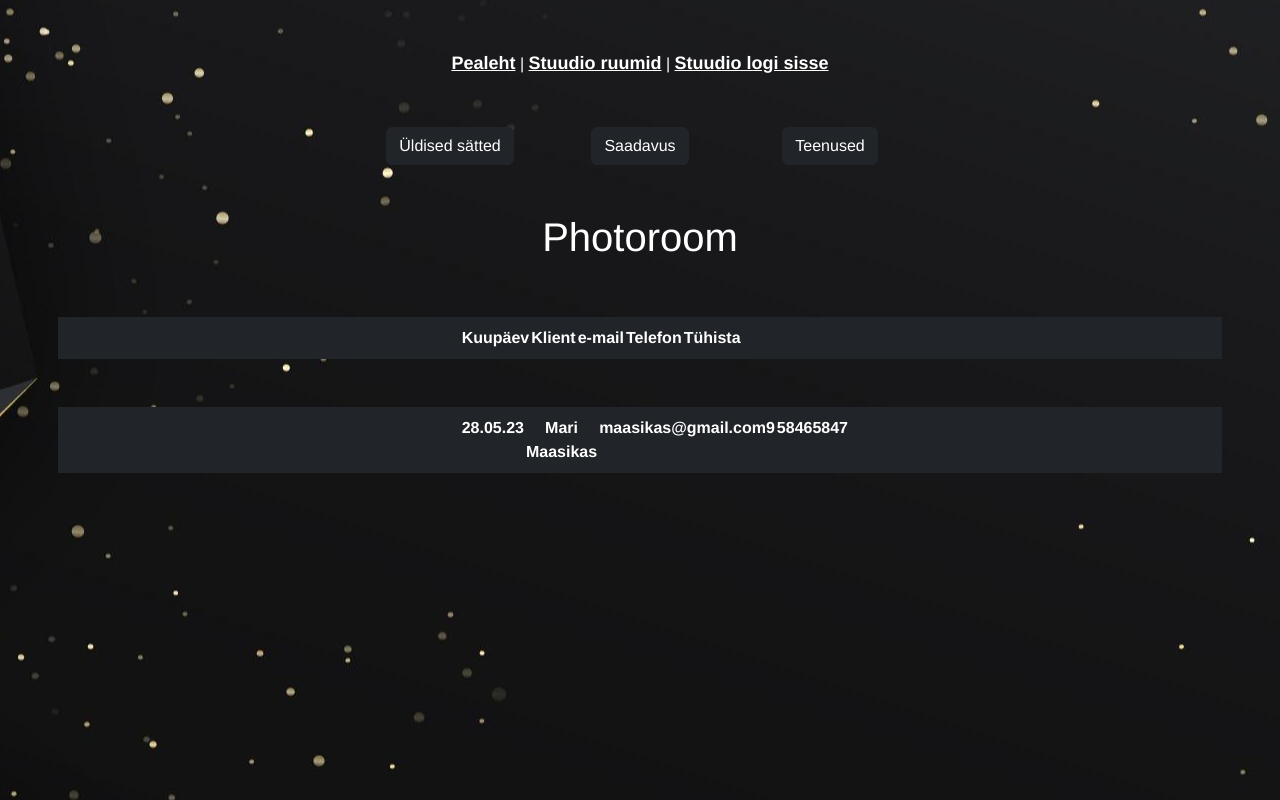
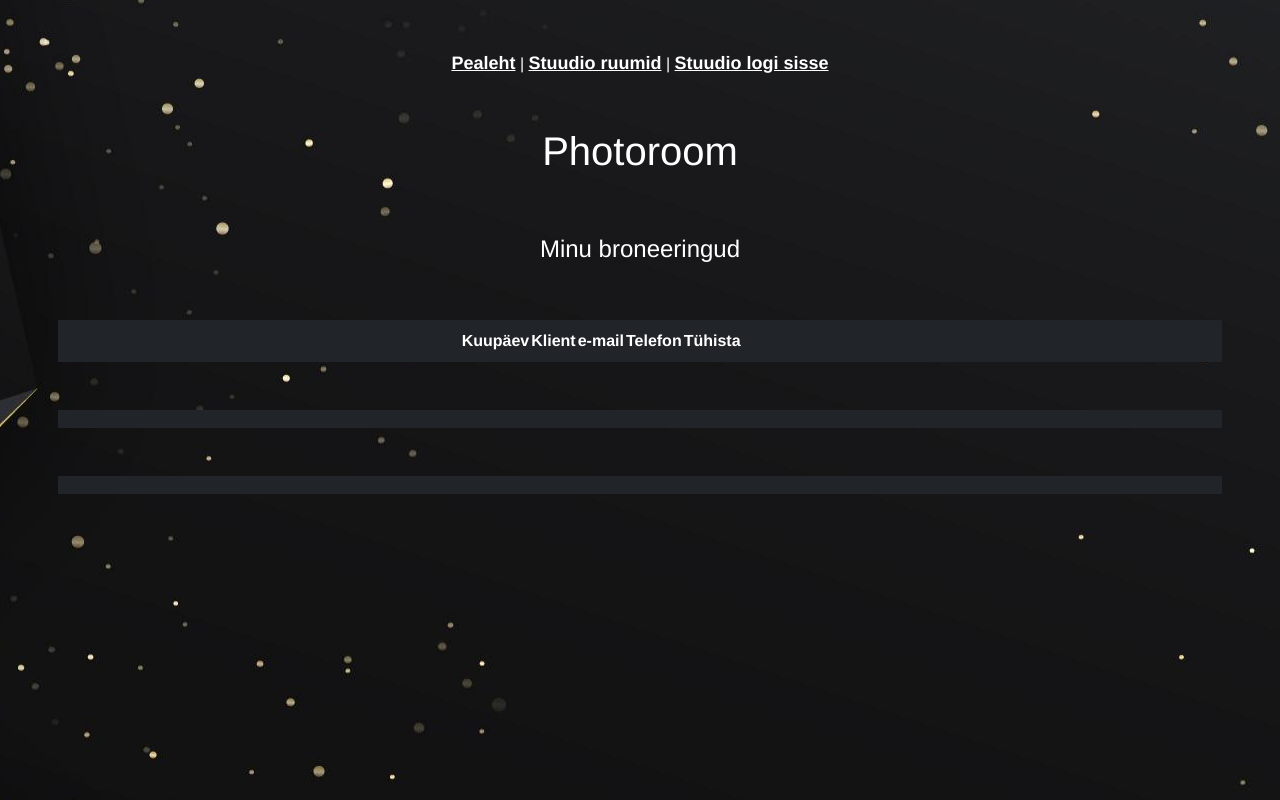
Before and after one commit to KaimarLilienthal/fotostudio_front, a Vue app: page /studio/general-reservation in a window 1280 px wide. Built offline with nearby package versions, Linux system fonts and the light colour scheme.

Commit message:
LIISIS-26.05

```diff
--- a/src/views/StudioGeneralAvailabilityView.vue
+++ b/src/views/StudioGeneralAvailabilityView.vue
@@ -1,16 +1,4 @@
 <template>
-    <div class="container">
-        <div class="row mb-5 justify-content-center">
-            <div class="col col-2">
-                <button @click="navigateToGeneralView" type="button" class="btn btn-dark">Üldised sätted</button>
-            </div>
-            <div class="col col-2">
-                <button @click="navigateToSettingsView" type="button" class="btn btn-dark">Teenused</button>
-            </div>
-            <div class="col col-2">
-                <button @click="navigateToReservationView" type="button" class="btn btn-dark">Broneeringud</button>
-            </div>
-        </div>
         <div class="row mb-12 justify-content-center">
             <h4>Vali kuupäeva algus ja lõpp</h4>
         <div class="col col-2">
@@ -29,7 +17,6 @@
                 </div>
             </div>
         </div>
-    </div>
     <div class="row mb-12 justify-content-center">
         <h4>Vali kellaaja algus ja lõpp</h4>
         <div class="col col-2">
@@ -57,17 +44,18 @@
             <table class=" table table-dark table-hover">
                 <thead>
                 <tr>
-                    <div class="row mb-5 justify-content-center ">
+                    <div class="row justify-content-center ">
                         <div class="col col-4">
                             <th scope="col">Kuupäev alates</th>
                             <th scope="col">Kuupäev kuni</th>
                             <th scope="col">Kellaaeg </th>
-                            <th scope="col">kustuta</th>
-
+                            <th scope="col">Kustuta</th>
                         </div>
                     </div>
                 </tr>
                 </thead>
+                <tbody>
+                </tbody>
             </table>
         </div>
     </div>
@@ -89,18 +77,8 @@
         }
     },
 
-    methods:{
-        navigateToSettingsView(){
-            router.push({name:'settingsRoute',query:{studioId: this.studioId}})
-        },
-        navigateToGeneralView(){
-            router.push({name:'generalRoute',query:{studioId: this.studioId}})
-        },
-        navigateToReservationView(){
-            router.push({name:'reservationView', query:{studioId: this.studioId}})
-        }
 
-    }
+
 
 
 
--- a/src/views/StudioGeneralReservationView.vue
+++ b/src/views/StudioGeneralReservationView.vue
@@ -1,26 +1,18 @@
 <template>
-    <div class="container">
-        <div class="row mb-5 justify-content-center">
-            <div class="col col-2">
-                <button @click="navigateToGeneralView" type="button" class="btn btn-dark">Üldised sätted</button>
-            </div>
-            <div class="col col-2">
-                <button @click="navigateToAvailabilityView" type="button" class="btn btn-dark">Saadavus</button>
-            </div>
-            <div class="col col-2">
-                <button @click="navigateToSettingsView" type="button" class="btn btn-dark">Teenused</button>
-            </div>
-        </div>
-    </div>
-
         <div class="container">
             <div class="row mb-5">
-                <div class="col">
+                <div class="col mb-1">
                     <h1>Photoroom</h1>
                 </div>
             </div>
         </div>
-
+    <div class="container">
+        <div class="row">
+            <div class="col mb-5">
+                <h4>Minu broneeringud</h4>
+            </div>
+        </div>
+    </div>
     <div class="container">
         <div class="row">
             <table class=" table table-dark table-hover">
@@ -40,10 +32,23 @@
                 <tr>
                     <div class="row mb-5 justify-content-center ">
                         <div class="col col-4">
-                            <th scope="col">28.05.23</th>
-                            <th scope="col">Mari Maasikas</th>
-                            <th scope="col">maasikas@gmail.com9</th>
-                            <th scope="col">58465847</th>
+                            <th scope="col"></th>
+                            <th scope="col"></th>
+                            <th scope="col"></th>
+                            <th scope="col"></th>
+                            <th scope="col"></th>
+                            <th scope="col"></th>
+
+                        </div>
+                    </div>
+                </tr>
+                <tr>
+                    <div class="row mb-5 justify-content-center ">
+                        <div class="col col-4">
+                            <th scope="col"></th>
+                            <th scope="col"></th>
+                            <th scope="col"></th>
+                            <th scope="col"></th>
                             <th scope="col"></th>
                             <th scope="col"></th>
 
@@ -70,19 +75,6 @@
         }
     },
 
-    methods:{
-        navigateToGeneralView(){
-            router.push({name:'generalRoute',query:{studioId: this.studioId}})
-        },
-        navigateToAvailabilityView(){
-            router.push({name:'availabilityView',query:{studioId: this.studioId}})
-        },
-        navigateToSettingsView(){
-            router.push({name:'settingsView',query:{studioId: this.studioId}})
-        }
-
-
-    }
 
 
 }
--- a/src/views/StudioGeneralSettingsView.vue
+++ b/src/views/StudioGeneralSettingsView.vue
@@ -1,18 +1,5 @@
 <template>
-    <div class="container">
-        <div class="row mb-5 justify-content-center">
-            <div class="col col-2">
-                <button @click="navigateToGeneralView" type="button" class="btn btn-dark">Üldised sätted</button>
-            </div>
-            <div class="col col-2">
-                <button @click="navigateToAvailabilityView" type="button" class="btn btn-dark">Saadavus</button>
-            </div>
-            <div class="col col-2">
-                <button @click="navigateToReservation" type="button" class="btn btn-dark">Broneeringud</button>
-            </div>
-        </div>
-    </div>
-        <div class="container">
+        <div class="container text-center">
             <div class="row mb-5">
                 <div class="col">
                     <h1>Photoroom</h1>
@@ -20,7 +7,7 @@
             </div>
         </div>
     <div class="container">
-        <div class="row mb-5 justify-content-center">
+        <div class="row justify-content-center mt-5" >
             <div class="col col-2">
                 <h5>Tunni hind</h5>
             </div>
@@ -35,7 +22,7 @@
             </div>
         </div>
     </div>
-    <div class="container justify-content-center">
+    <div class="container">
         <div class="row justify-content-center ">
             <div class="col col-2">
                 <div class="dropdown">
@@ -105,17 +92,6 @@
             studioId: Number(useRoute().query.studioId),
         }
     },
-    methods:{
-        navigateToReservation(){
-            router.push({name:'reservationRoute',query:{studioId: this.studioId}})
-        },
-        navigateToGeneralView(){
-            router.push({name:'generalRoute',query:{studioId: this.studioId}})
-        },
-        navigateToAvailabilityView(){
-            router.push({name:'availabilityRoute',query:{studioId: this.studioId}})
-        },
-    }
 }
 </script>
 
```
